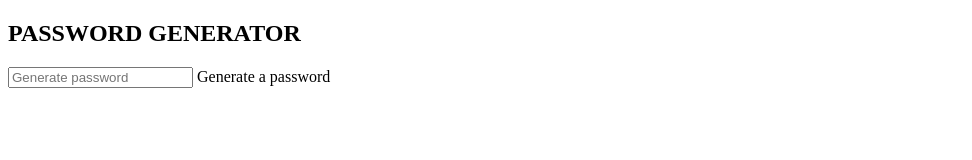
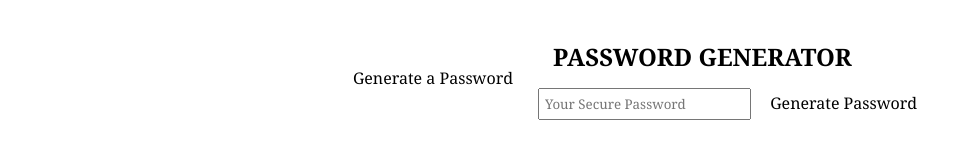
Before and after one commit to ANUDT/week-3-JavaScript-Password-Generator, a plain HTML site: page index.html in a window 1280 px wide. Shown: the whole page, without its empty margins (0-972 px from the left). Drawn offline with Linux system fonts and the light colour scheme.

Commit message:
basix text set up as in challenge mock

```diff
--- a/index.html
+++ b/index.html
@@ -4,16 +4,17 @@
     <meta charset="UTF-8">
     <meta name="viewport" content="width=device-width, initial-scale=1.0">
     <title>Password Generator</title>
+    <P>Generate a Password</P>
     <link rel="stylesheet" href="script.css">
 </head>
 
 <body>
 <div class="inputBox">
     <h2><span>PASSWORD GENERATOR</span></h2>
-    <input type="text" placeholder="Generate password" id="password" readonly="">
+    <input type="text" placeholder="Your Secure Password" id="password" readonly="">
 
 
-<buttonn id="button" onclick="Search for password"()> Generate a password</button>
+<buttonn id="button" onclick="searchPassword"()> Generate Password</button>
     </h2>
 </div>
     <script src="script.js"></script>
--- a/script.css
+++ b/script.css
@@ -0,0 +1,12 @@
+*{
+    font-family: Cambria, Cochin, Georgia, Times, 'Times New Roman', serif;
+    margin: 5px;
+    padding: 5px;
+}
+
+body {
+    min-height: fit-content;
+    display:flex;
+    align-items: center;
+    justify-content: center;
+}
```
